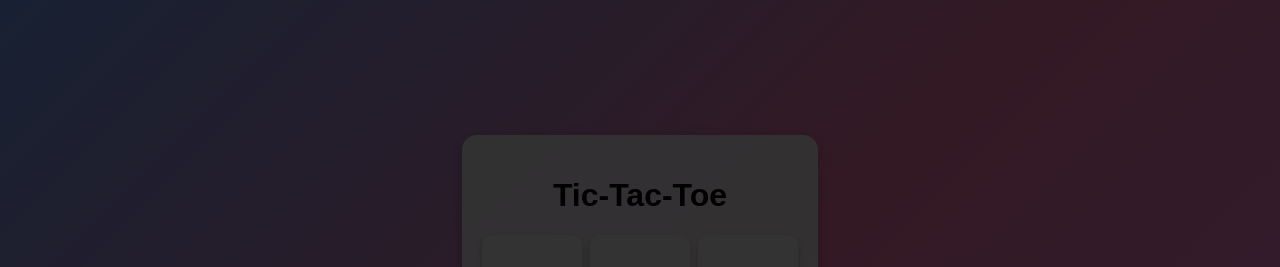
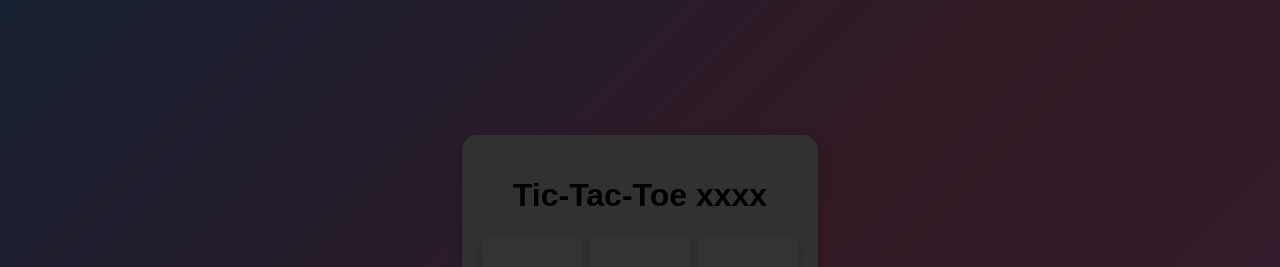
Before and after one commit to chandusn2353/game, a plain HTML site: page game/index.html in a window 1280 px wide. Shown: the top 267 px of the page. Drawn offline with Linux system fonts and the light colour scheme.

Commit message:
second commit

```diff
--- a/game/index.html
+++ b/game/index.html
@@ -8,7 +8,7 @@
 </head>
 <body>
     <div class="game-container">
-        <h1>Tic-Tac-Toe</h1>
+        <h1>Tic-Tac-Toe xxxx</h1>
         <div class="board" id="board"></div>
         <p id="status"></p>
         <button id="reset">Restart Game</button>
```
